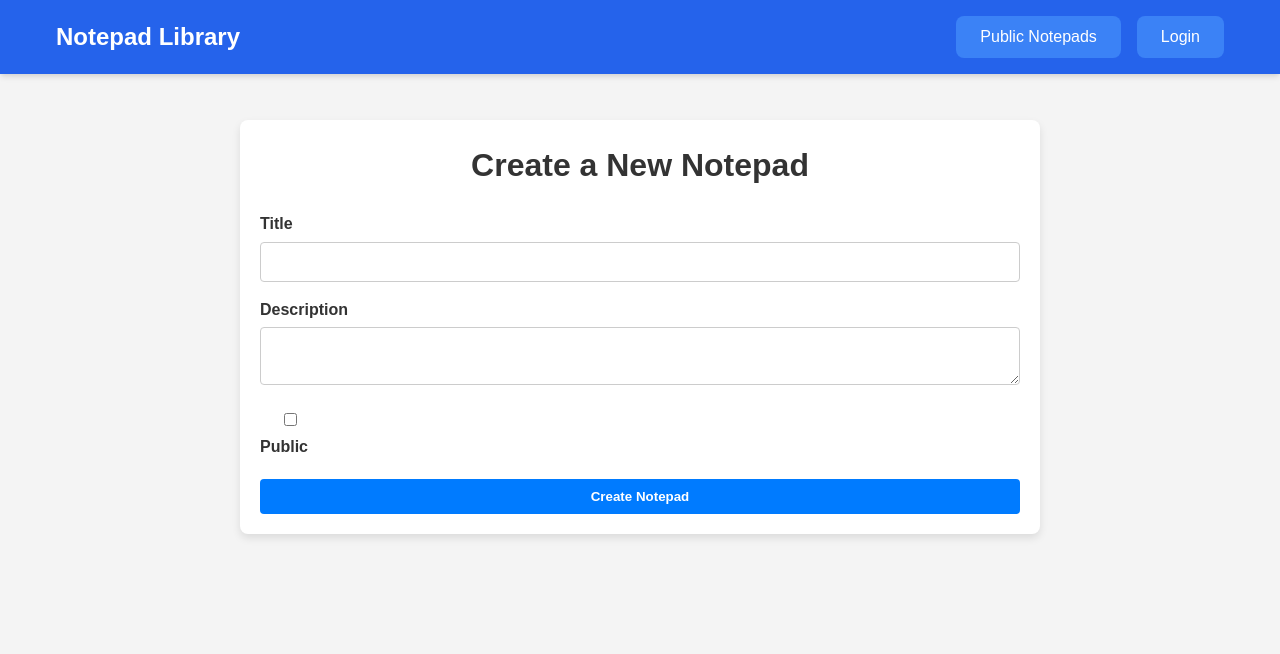
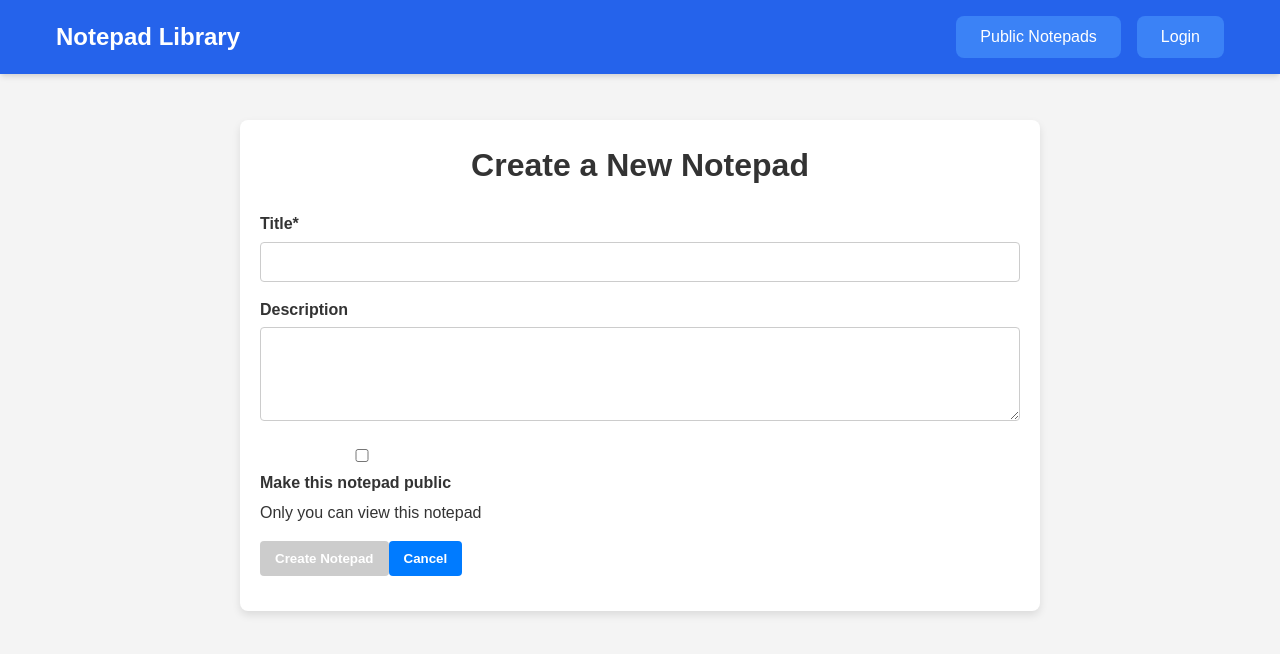
Before and after one commit to villimani/Einstaklingsverkefni_framendi, a Next.js app: page /my-notepads/new in a window 1280 px wide. Shown: the top 654 px of the page. Built offline with nearby package versions, Linux system fonts and the light colour scheme.

Commit message:
lagaði deletion villu

```diff
--- a/src/app/my-notepads/new/page.tsx
+++ b/src/app/my-notepads/new/page.tsx
@@ -2,7 +2,6 @@
 
 import React, { useState } from 'react';
 import { CreateNotepadRequest } from '@/types/note';
-import { createNotepad } from '@/lib/api';
 import { useRouter } from 'next/navigation';
 import './new.css';
 import { useAuth } from '@/context/AuthContext';
@@ -17,10 +16,32 @@ const CreateNotepadPage = () => {
   const router = useRouter();
   const { user, token } = useAuth();
 
+  const createNotepad = async (token: string, notepadData: CreateNotepadRequest) => {
+    const response = await fetch('https://api-einstaklingsverkefni-veff2.onrender.com/notepads', {
+      method: 'POST',
+      headers: {
+        'Authorization': `Bearer ${token}`,
+        'Content-Type': 'application/json'
+      },
+      body: JSON.stringify(notepadData)
+    });
+
+    if (!response.ok) {
+      const errorData = await response.json().catch(() => ({}));
+      throw new Error(errorData.message || 'Failed to create notepad');
+    }
+
+    return await response.json();
+  };
+
   const handleSubmit = async (e: React.FormEvent) => {
     e.preventDefault();
 
-    if (!title) {
+    // Clear previous errors
+    setError('');
+
+    // Validate inputs
+    if (!title.trim()) {
       setError('Title is required');
       return;
     }
@@ -31,19 +52,31 @@ const CreateNotepadPage = () => {
     }
 
     setLoading(true);
+
     try {
       const notepadData: CreateNotepadRequest = {
-        title,
-        description,
+        title: title.trim(),
+        description: description.trim(),
         isPublic,
         ownerId: user.id
       };
 
-      await createNotepad(token, notepadData);
-      router.push('/my-notepads');
+      const result = await createNotepad(token, notepadData);
+
+      // Redirect only after successful creation
+      if (result?.id) {
+        router.push('/my-notepads');
+      } else {
+        throw new Error('Unexpected response from server');
+      }
     } catch (error) {
       console.error('Error creating notepad:', error);
       setError(error instanceof Error ? error.message : 'Failed to create notepad');
+
+      // If there's a network error, suggest checking connection
+      if (error instanceof TypeError && error.message.includes('Failed to fetch')) {
+        setError('Network error. Please check your connection and try again.');
+      }
     } finally {
       setLoading(false);
     }
@@ -52,39 +85,88 @@ const CreateNotepadPage = () => {
   return (
     <div className="create-notepad-container">
       <h1>Create a New Notepad</h1>
-      {error && <p className="error">{error}</p>}
+
+      {error && (
+        <div className="error-message">
+          {error}
+          <button
+            onClick={() => setError('')}
+            className="dismiss-error"
+            aria-label="Dismiss error"
+          >
+            ×
+          </button>
+        </div>
+      )}
+
       <form onSubmit={handleSubmit}>
-        <div>
-          <label htmlFor="title">Title</label>
+        <div className="form-group">
+          <label htmlFor="title">Title*</label>
           <input
             type="text"
             id="title"
             value={title}
             onChange={(e) => setTitle(e.target.value)}
             required
+            disabled={loading}
+            maxLength={100}
           />
         </div>
-        <div>
+
+        <div className="form-group">
           <label htmlFor="description">Description</label>
           <textarea
             id="description"
             value={description}
             onChange={(e) => setDescription(e.target.value)}
+            disabled={loading}
+            maxLength={500}
+            rows={4}
           />
         </div>
-        <div>
+
+        <div className="form-group checkbox-group">
           <label>
             <input
               type="checkbox"
               checked={isPublic}
-              onChange={() => setIsPublic((prev) => !prev)}
+              onChange={() => setIsPublic(!isPublic)}
+              disabled={loading}
             />
-            Public
+            <span>Make this notepad public</span>
           </label>
+          <p className="hint">
+            {isPublic
+              ? 'Anyone can view this notepad'
+              : 'Only you can view this notepad'}
+          </p>
         </div>
-        <button type="submit" disabled={loading}>
-          {loading ? 'Creating...' : 'Create Notepad'}
-        </button>
+
+        <div className="form-actions">
+          <button
+            type="submit"
+            disabled={loading || !title.trim()}
+            className={loading ? 'loading' : ''}
+          >
+            {loading ? (
+              <>
+                <span className="spinner"></span>
+                Creating...
+              </>
+            ) : (
+              'Create Notepad'
+            )}
+          </button>
+
+          <button
+            type="button"
+            onClick={() => router.back()}
+            disabled={loading}
+            className="secondary"
+          >
+            Cancel
+          </button>
+        </div>
       </form>
     </div>
   );
```
